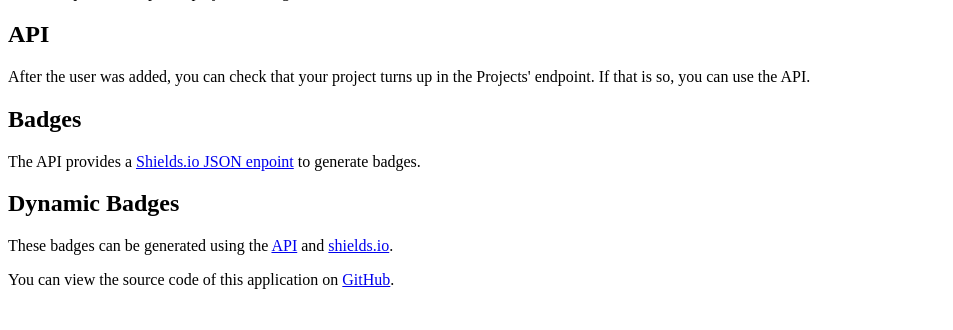
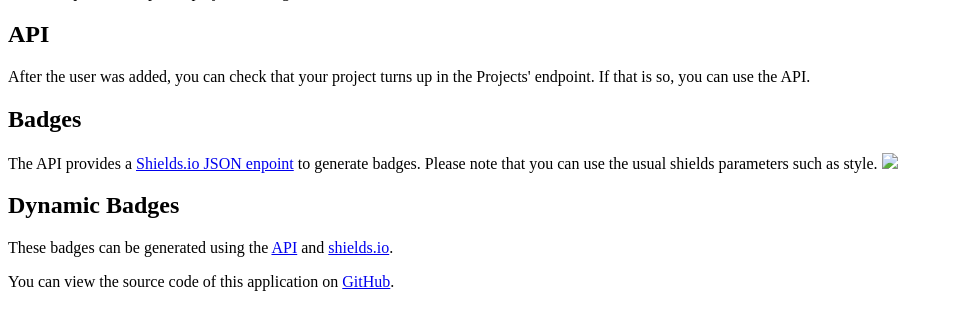
Before and after one commit to niccokunzmann/open-transifex-api, a Flask app: template templates/index.html in a window 1280 px wide. Shown: the part 97-427 px from the top of the page, without its empty margins (0-953 px from the left). Run offline with Flask 2, Linux system fonts and the light colour scheme; the template is opened without the code that fills it, so the values that code supplies are empty.

Commit message:
add badges

```diff
--- a/app.py
+++ b/app.py
@@ -24,7 +24,7 @@ EXAMPLE_ENTRIES = {
     "color": "green",
     "label": "label",
     "extension": "svg",
-    "stat": "reviewed"
+    "stat": "translated"
 }
 TEMPLATE_ENTRIES = {
     "resource_slug": "RESOURCE",
@@ -263,8 +263,22 @@ DEFAULT_BADGE = {
     "label": "Translation"
 }
 
+PARAMETER_EXPLANATIONS = {
+    "organization_slug": "the organization name from the URL",
+    "project_slug": "the project name from the URL",
+    "resource_slug": "the resource name from the URL",
+    "language_code": "the language you want to summarize",
+    "stat": "either translated or reviewed",
+    "extension": "the extension of the file, e.g. svg or json",
+}
+
 def badge(path):
     template_path = path.replace("<", "{").replace(">", "}")
+    parameter_description = "<ul>"
+    for key, explanation in PARAMETER_EXPLANATIONS.items():
+        if "<" + key + ">" in path:
+            parameter_description += "<li><strong>" + key + "</strong>" + " - " + explanation + "</li>"
+    parameter_description += "</ul>"
     def add_endpoint(function):
         example_url = PROTOCOL + "{host}" + template_path.format(**EXAMPLE_ENTRIES)
         url = PROTOCOL + "{host}" + path
@@ -272,7 +286,7 @@ def badge(path):
         badges.append({
             "name": function.__name__,
             "path": path,
-            "description": function.__doc__,
+            "description": function.__doc__ + parameter_description,
             "example_url": example_url,
             "template_url": url,
             "json_url": json_url,
@@ -298,27 +312,25 @@ def badge(path):
 
 @badge("/badge/<organization_slug>/project/<project_slug>/<stat>.<extension>")
 def project_progress(organization_slug, project_slug, stat):
-    """Summarize the project progress.
-
-    <ul>
-        <li>organization_slug - the organization name from the URL</li>
-        <li>project_slug - the project name from the URL</li>
-        <li>stat - either "translated" or "reviewed"</li>
-    </ul>
-    """
-    return project_language_progress(organization_slug, project_slug, stat)
+    """Summarize the project progress."""
+    return project_progress_result(organization_slug, project_slug, None, stat, None, project_slug)
 
 @badge("/badge/<organization_slug>/project/<project_slug>/language/<language_code>/<stat>.<extension>")
-def project_language_progress(organization_slug, project_slug, stat, language_code=None):
-    """Summarize the project progress of a language.
+def project_language_progress(organization_slug, project_slug, stat, language_code):
+    """Summarize the project progress of a language."""
+    return project_progress_result(organization_slug, project_slug, None, stat, language_code, language_code)
 
-    <ul>
-        <li>organization_slug - the organization name from the URL</li>
-        <li>project_slug - the project name from the URL</li>
-        <li>stat - either "translated" or "reviewed"</li>
-        <li>language_code - the language you want to summarize</li>
-    </ul>
-    """
+@badge("/badge/<organization_slug>/project/<project_slug>/resource/<resource_slug>/<stat>.<extension>")
+def resource_progress(organization_slug, project_slug, resource_slug, stat):
+    """Summarize the resource progress."""
+    return project_progress_result(organization_slug, project_slug, resource_slug, stat, None, resource_slug)
+
+@badge("/badge/<organization_slug>/project/<project_slug>/resource/<resource_slug>/language/<language_code>/<stat>.<extension>")
+def resource_language_progress(organization_slug, project_slug, resource_slug, stat, language_code):
+    """Summarize the resource progress of a language."""
+    return project_progress_result(organization_slug, project_slug, resource_slug, stat, language_code, resource_slug + " (" + language_code + ")")
+
+def project_progress_result(organization_slug, project_slug, resource_slug, stat, language_code, label):
     url = "https://api.transifex.com/organizations/" + organization_slug + "/projects/" + project_slug + "/resources/"
     if language_code:
         url += "?language_code=" + language_code
@@ -327,14 +339,20 @@ def project_language_progress(organization_slug, project_slug, stat, language_co
     fraction = 0
     assert stat in ("reviewed", "translated")
     for resource in resources:
+        if resource_slug is not None and resource["slug"] != resource_slug:
+            continue
+        found_stat = False
         for statistic in resource["stats"].values():
             if isinstance(statistic, dict) and statistic["name"] == stat:
-                    fraction += statistic["percentage"]
-    fraction /= len(resources)
+                fraction += statistic["percentage"]
+                found_stat = True
+        assert found_stat, "Found the stat " + stat
+    if resource_slug is None:
+        fraction /= len(resources)
     # provide json service interface
     # see https://shields.io/#/endpoint
     result = {
-      "label": project_slug,
+      "label": label,
       "message": str(int(round(fraction * 100))) + "%",
       "color": fraction_to_color(fraction)
     }
--- a/templates/index.html
+++ b/templates/index.html
@@ -57,6 +57,8 @@ curl -i -L --user -X GET '{{ endpoint["example"].format(host=host) }}'
         The API provides a
         <a href="https://shields.io/#/endpoint">Shields.io JSON enpoint</a>
         to generate badges.
+        Please note that you can use the usual shields parameters such as style.
+        <img src="{{ badges[0]['example_url'].format(host=host) }}?style=for-the-badge" />
     </p>
     <ul>
     {% for badge in badges: %}
```
